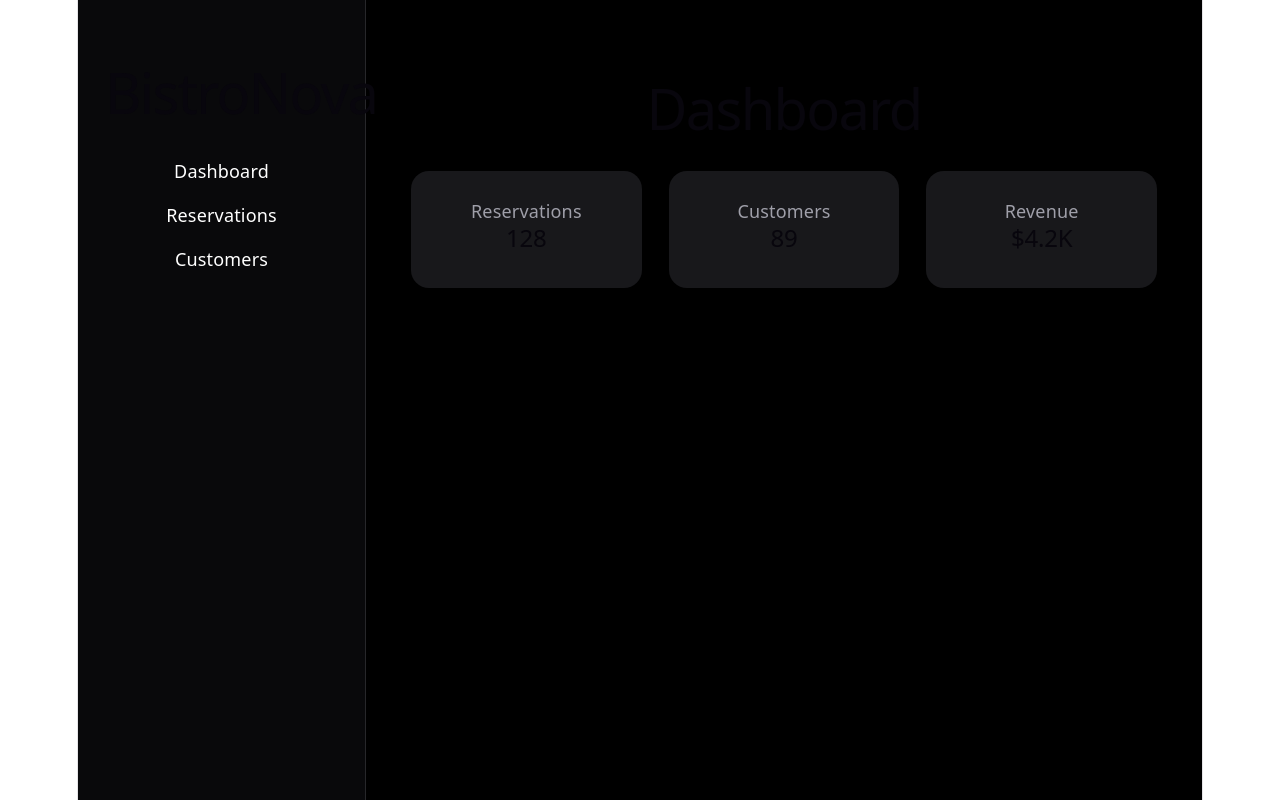
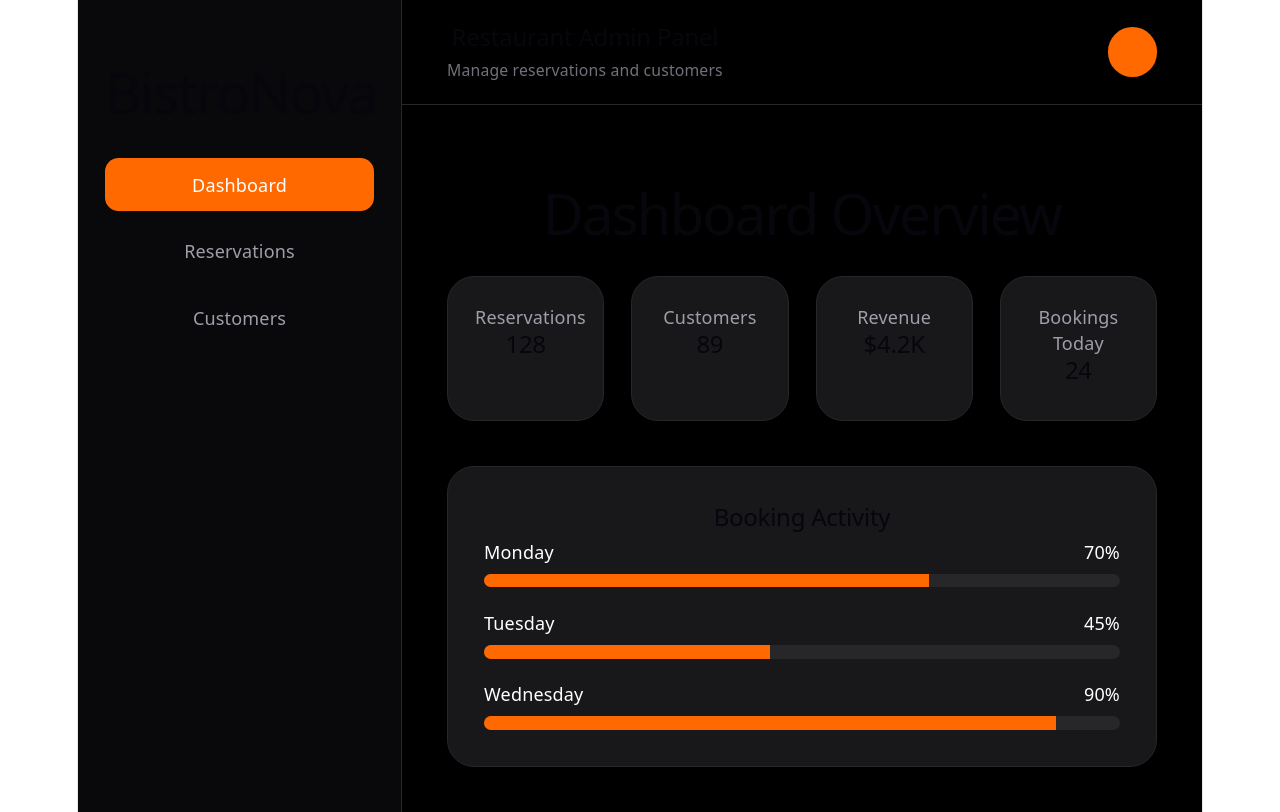
Before and after one commit to mostafa16-lab/restaurant-booking-saas, a React (Vite) app: page / in a window 1280 px wide. Built offline with nearby package versions, Linux system fonts and the light colour scheme.

Commit message:
improve saas dashboard ui and tables

```diff
--- a/src/layout/DashboardLayout.jsx
+++ b/src/layout/DashboardLayout.jsx
@@ -1,22 +1,52 @@
-import { Link, Outlet } from "react-router-dom";
+import { NavLink, Outlet } from "react-router-dom";
 
 export default function DashboardLayout() {
+  const linkClass = ({ isActive }) =>
+    `px-4 py-3 rounded-xl transition ${
+      isActive
+        ? "bg-orange-500 text-white"
+        : "text-zinc-400 hover:bg-zinc-900 hover:text-white"
+    }`;
+
   return (
     <div className="min-h-screen bg-black text-white flex">
       {/* Sidebar */}
-      <aside className="w-64 bg-zinc-950 border-r border-zinc-800 p-6">
-        <h1 className="text-3xl font-bold mb-10">BistroNova</h1>
+      <aside className="w-72 bg-zinc-950 border-r border-zinc-800 p-6">
+        <h1 className="text-3xl font-bold mb-12">BistroNova</h1>
 
-        <nav className="flex flex-col gap-4">
-          <Link to="/">Dashboard</Link>
-          <Link to="/reservations">Reservations</Link>
-          <Link to="/customers">Customers</Link>
+        <nav className="flex flex-col gap-3">
+          <NavLink to="/" end className={linkClass}>
+            Dashboard
+          </NavLink>
+
+          <NavLink to="/reservations" className={linkClass}>
+            Reservations
+          </NavLink>
+
+          <NavLink to="/customers" className={linkClass}>
+            Customers
+          </NavLink>
         </nav>
       </aside>
 
-      {/* Main Content */}
-      <main className="flex-1 p-10">
-        <Outlet />
+      {/* Content */}
+      <main className="flex-1">
+        {/* Topbar */}
+        <header className="border-b border-zinc-800 px-10 py-5 flex items-center justify-between">
+          <div>
+            <h2 className="text-2xl font-bold">Restaurant Admin Panel</h2>
+
+            <p className="text-zinc-500 text-sm">
+              Manage reservations and customers
+            </p>
+          </div>
+
+          <div className="w-11 h-11 rounded-full bg-orange-500"></div>
+        </header>
+
+        <div className="p-10">
+          <Outlet />
+        </div>
       </main>
     </div>
   );
--- a/src/pages/Dashboard.jsx
+++ b/src/pages/Dashboard.jsx
@@ -1,22 +1,76 @@
 export default function Dashboard() {
+  const stats = [
+    {
+      title: "Reservations",
+      value: "128",
+    },
+    {
+      title: "Customers",
+      value: "89",
+    },
+    {
+      title: "Revenue",
+      value: "$4.2K",
+    },
+    {
+      title: "Bookings Today",
+      value: "24",
+    },
+  ];
+
   return (
     <div>
-      <h1 className="text-4xl font-bold mb-6">Dashboard</h1>
+      <h1 className="text-4xl font-bold mb-8">Dashboard Overview</h1>
 
-      <div className="grid md:grid-cols-3 gap-6">
-        <div className="bg-zinc-900 p-6 rounded-2xl">
-          <p className="text-zinc-400">Reservations</p>
-          <h2 className="text-4xl font-bold mt-3">128</h2>
-        </div>
+      <div className="grid md:grid-cols-2 xl:grid-cols-4 gap-6">
+        {stats.map((stat) => (
+          <div
+            key={stat.title}
+            className="bg-zinc-900 border border-zinc-800 p-6 rounded-3xl"
+          >
+            <p className="text-zinc-400">{stat.title}</p>
 
-        <div className="bg-zinc-900 p-6 rounded-2xl">
-          <p className="text-zinc-400">Customers</p>
-          <h2 className="text-4xl font-bold mt-3">89</h2>
-        </div>
+            <h2 className="text-5xl font-bold mt-4">{stat.value}</h2>
+          </div>
+        ))}
+      </div>
 
-        <div className="bg-zinc-900 p-6 rounded-2xl">
-          <p className="text-zinc-400">Revenue</p>
-          <h2 className="text-4xl font-bold mt-3">$4.2K</h2>
+      <div className="bg-zinc-900 border border-zinc-800 rounded-3xl p-8 mt-10">
+        <h2 className="text-2xl font-bold mb-6">Booking Activity</h2>
+
+        <div className="space-y-5">
+          <div>
+            <div className="flex justify-between mb-2">
+              <span>Monday</span>
+              <span>70%</span>
+            </div>
+
+            <div className="h-3 bg-zinc-800 rounded-full overflow-hidden">
+              <div className="w-[70%] h-full bg-orange-500"></div>
+            </div>
+          </div>
+
+          <div>
+            <div className="flex justify-between mb-2">
+              <span>Tuesday</span>
+              <span>45%</span>
+            </div>
+
+            <div className="h-3 bg-zinc-800 rounded-full overflow-hidden">
+              <div className="w-[45%] h-full bg-orange-500"></div>
+            </div>
+          </div>
+
+          <div>
+            <div className="flex justify-between mb-2">
+              <span>Wednesday</span>
+              <span>90%</span>
+            </div>
+
+            <div className="h-3 bg-zinc-800 rounded-full overflow-hidden">
+              <div className="w-[90%] h-full bg-orange-500"></div>
+            </div>
+          </div>
         </div>
       </div>
     </div>
--- a/src/pages/Reservations.jsx
+++ b/src/pages/Reservations.jsx
@@ -1,29 +1,66 @@
 export default function Reservations() {
   const reservations = [
-    { id: 1, name: "John Doe", guests: 2, time: "7:00 PM" },
-    { id: 2, name: "Sarah Smith", guests: 4, time: "8:30 PM" },
+    {
+      id: 1,
+      name: "John Doe",
+      guests: 2,
+      time: "7:00 PM",
+      status: "Confirmed",
+    },
+    {
+      id: 2,
+      name: "Sarah Smith",
+      guests: 4,
+      time: "8:30 PM",
+      status: "Pending",
+    },
+    {
+      id: 3,
+      name: "Michael Brown",
+      guests: 3,
+      time: "6:15 PM",
+      status: "Confirmed",
+    },
   ];
 
   return (
     <div>
-      <h1 className="text-4xl font-bold mb-6">Reservations</h1>
+      <div className="flex items-center justify-between mb-8">
+        <h1 className="text-4xl font-bold">Reservations</h1>
 
-      <div className="bg-zinc-900 rounded-2xl overflow-hidden">
+        <button className="bg-orange-500 px-5 py-3 rounded-2xl font-semibold">
+          Add Reservation
+        </button>
+      </div>
+
+      <div className="bg-zinc-900 border border-zinc-800 rounded-3xl overflow-hidden">
         <table className="w-full">
-          <thead className="bg-zinc-800">
+          <thead className="bg-zinc-950">
             <tr>
-              <th className="text-left p-4">Customer</th>
-              <th className="text-left p-4">Guests</th>
-              <th className="text-left p-4">Time</th>
+              <th className="text-left p-5">Customer</th>
+
+              <th className="text-left p-5">Guests</th>
+
+              <th className="text-left p-5">Time</th>
+
+              <th className="text-left p-5">Status</th>
             </tr>
           </thead>
 
           <tbody>
             {reservations.map((reservation) => (
               <tr key={reservation.id} className="border-t border-zinc-800">
-                <td className="p-4">{reservation.name}</td>
-                <td className="p-4">{reservation.guests}</td>
-                <td className="p-4">{reservation.time}</td>
+                <td className="p-5">{reservation.name}</td>
+
+                <td className="p-5">{reservation.guests}</td>
+
+                <td className="p-5">{reservation.time}</td>
+
+                <td className="p-5">
+                  <span className="bg-green-500/20 text-green-400 px-3 py-1 rounded-full text-sm">
+                    {reservation.status}
+                  </span>
+                </td>
               </tr>
             ))}
           </tbody>
```
